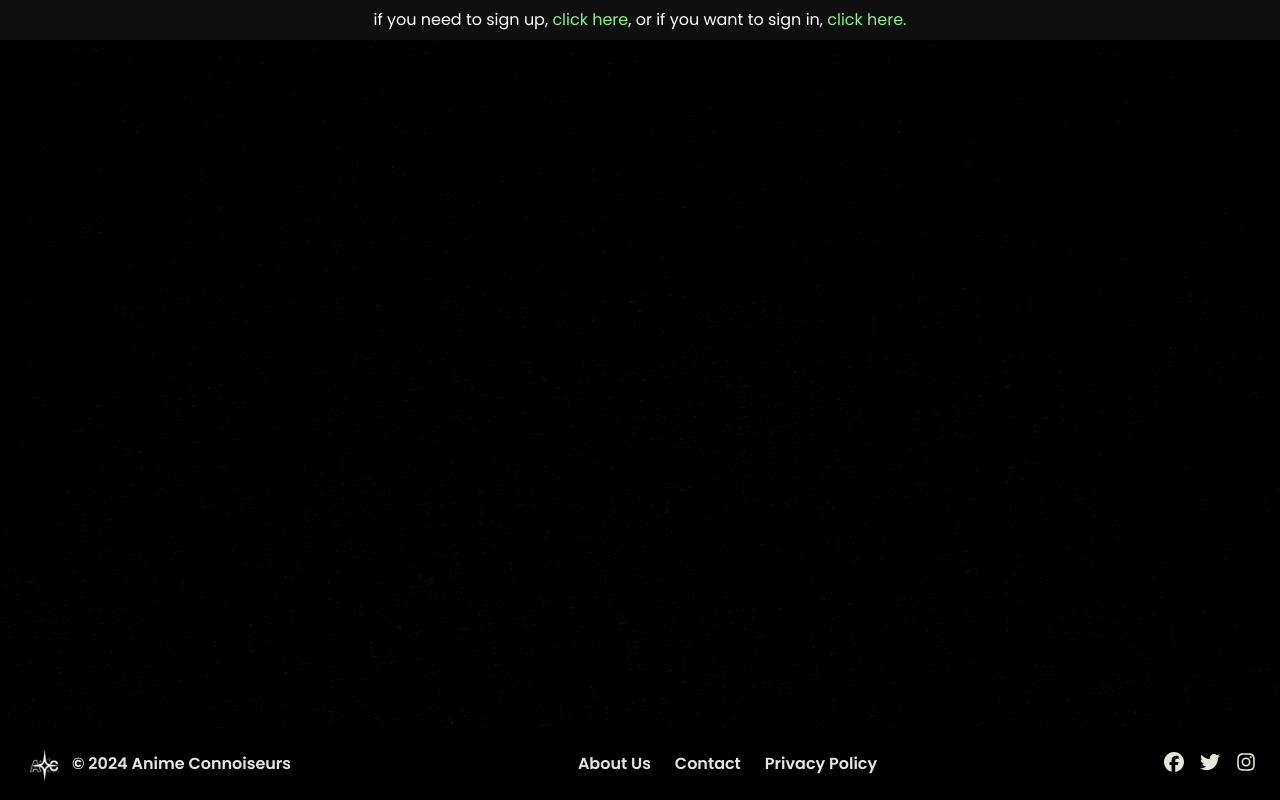
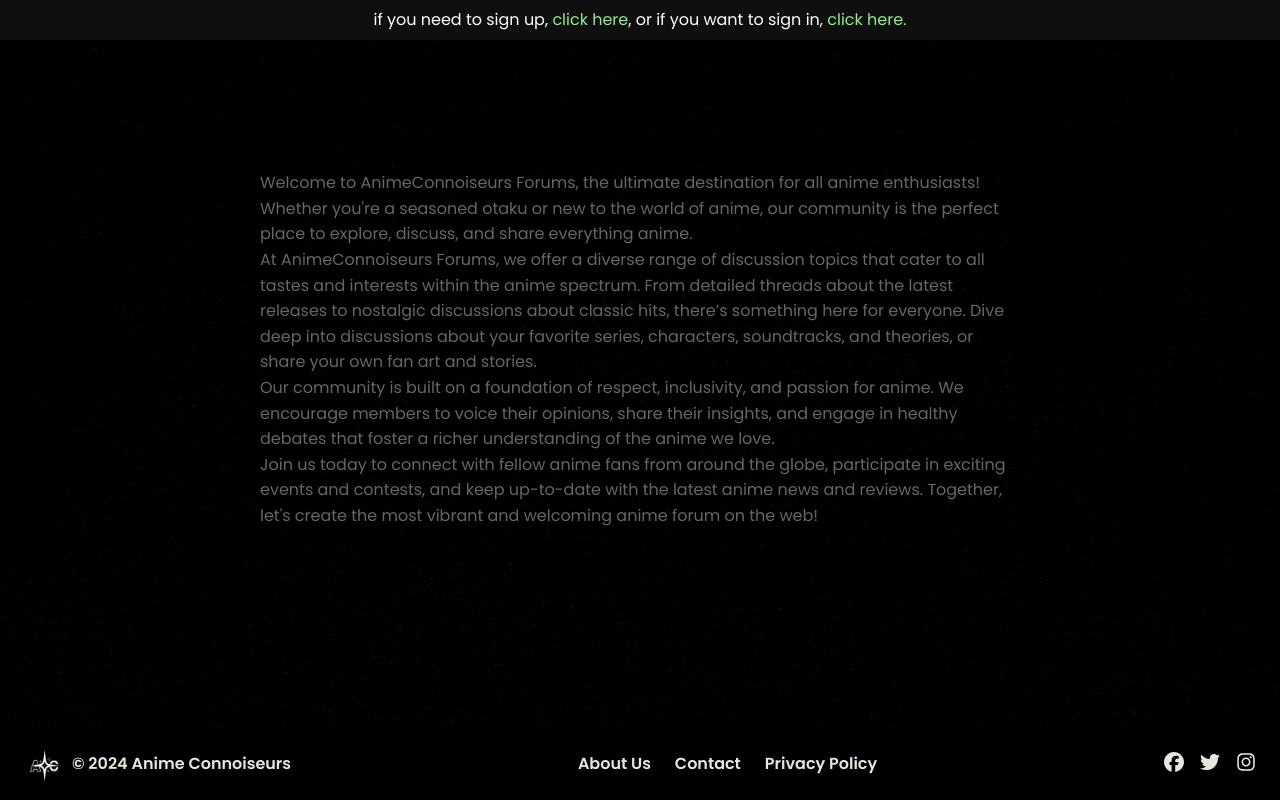
Before and after one commit to arestosora/zforums, a Vue app: page /about in a window 1280 px wide. Built offline with nearby package versions, Linux system fonts and the light colour scheme.

Commit message:
add: about component

```diff
--- /dev/null
+++ b/src/components/AboutComponent.vue
@@ -0,0 +1,42 @@
+<template>
+  <div class="about-me">
+    <p>Welcome to AnimeConnoiseurs Forums, the ultimate destination for all anime enthusiasts! Whether you're a seasoned otaku or new to the world of anime, our community is the perfect place to explore, discuss, and share everything anime.</p>
+    <p>At AnimeConnoiseurs Forums, we offer a diverse range of discussion topics that cater to all tastes and interests within the anime spectrum. From detailed threads about the latest releases to nostalgic discussions about classic hits, there’s something here for everyone. Dive deep into discussions about your favorite series, characters, soundtracks, and theories, or share your own fan art and stories.</p>
+    <p>Our community is built on a foundation of respect, inclusivity, and passion for anime. We encourage members to voice their opinions, share their insights, and engage in healthy debates that foster a richer understanding of the anime we love.</p>
+    <p>Join us today to connect with fellow anime fans from around the globe, participate in exciting events and contests, and keep up-to-date with the latest anime news and reviews. Together, let's create the most vibrant and welcoming anime forum on the web!</p>
+  </div>
+</template>
+
+<script lang="ts">
+import { defineComponent } from 'vue';
+
+export default defineComponent({
+  name: 'AboutMe'
+});
+</script>
+
+<style scoped>
+@import url('https://fonts.googleapis.com/css2?family=Poppins:wght@400;600&display=swap');
+
+.about-me {
+  padding: 20px;
+  color: white;
+  border-radius: 8px;
+  box-shadow: 0 4px 8px rgba(0, 0, 0, 0.1);
+  max-width: 800px;
+  margin: 20px auto;
+  margin-top: 7%;
+  font-family: 'Poppins', sans-serif;
+}
+
+.about-me h1 {
+  color: #333;
+  font-family: 'Poppins', sans-serif;
+}
+
+.about-me p {
+  color: #666;
+  line-height: 1.6;
+  font-family: 'Poppins', sans-serif;
+}
+</style>
--- a/src/components/FooterComponent.vue
+++ b/src/components/FooterComponent.vue
@@ -8,32 +8,32 @@
       <nav class="mt-4 md:mt-0">
         <ul class="flex space-x-6 text-base font-semibold">
           <li>
-            <a href="#" class="hover:text-gray-400 transition duration-300">About Us</a>
+            <router-link to="/about" class="hover:text-gray-400 transition duration-300">About Us</router-link>
           </li>
           <li>
-            <a href="#" class="hover:text-gray-400 transition duration-300">Contact</a>
+            <router-link to="/contact" class="hover:text-gray-400 transition duration-300">Contact</router-link>
           </li>
           <li>
-            <a href="#" class="hover:text-gray-400 transition duration-300">Privacy Policy</a>
+            <router-link to="/privacy-policy" class="hover:text-gray-400 transition duration-300">Privacy Policy</router-link>
           </li>
         </ul>
       </nav>
       <div class="mt-4 md:mt-0">
         <ul class="flex space-x-4">
           <li>
-            <a href="#" class="hover:text-gray-400 transition duration-300">
+            <router-link to="https://www.facebook.com" class="hover:text-gray-400 transition duration-300">
               <font-awesome-icon :icon="['fab', 'facebook']" class="h-5 w-5" />
-            </a>
+            </router-link>
           </li>
           <li>
-            <a href="#" class="hover:text-gray-400 transition duration-300">
+            <router-link to="https://www.twitter.com" class="hover:text-gray-400 transition duration-300">
               <font-awesome-icon :icon="['fab', 'twitter']" class="h-5 w-5" />
-            </a>
+            </router-link>
           </li>
           <li>
-            <a href="#" class="hover:text-gray-400 transition duration-300">
+            <router-link to="https://www.instagram.com" class="hover:text-gray-400 transition duration-300">
               <font-awesome-icon :icon="['fab', 'instagram']" class="h-5 w-5" />
-            </a>
+            </router-link>
           </li>
         </ul>
       </div>
@@ -46,12 +46,14 @@
 import { FontAwesomeIcon } from '@fortawesome/vue-fontawesome';
 import { library } from '@fortawesome/fontawesome-svg-core';
 import { faFacebook, faTwitter, faInstagram } from '@fortawesome/free-brands-svg-icons';
+import { RouterLink } from 'vue-router';
 library.add(faFacebook, faTwitter, faInstagram);
 
 export default defineComponent({
   name: "FooterComponent",
   components: {
-    FontAwesomeIcon
+    FontAwesomeIcon,
+    RouterLink
   }
 });
 </script>
--- a/src/components/HeaderComponent.vue
+++ b/src/components/HeaderComponent.vue
@@ -30,6 +30,6 @@
 }
 
 .bg-dark-gray {
-  background-color: #0f0f0f; /* Dark gray color */
+  background-color: #0f0f0f;
 }
 </style>
--- a/src/components/RegisterComponent.vue
+++ b/src/components/RegisterComponent.vue
@@ -26,12 +26,15 @@
   </div>
 </template>
 
-<script>
+<script lang="ts">
+import type { RegisterForm } from '@/interfaces/registerForm';
 import { ref } from 'vue';
+
+
 
 export default {
   setup() {
-    const form = ref({
+    const form = ref<RegisterForm>({
       username: '',
       email: '',
       password: '',
--- /dev/null
+++ b/src/interfaces/registerForm.ts
@@ -0,0 +1,6 @@
+export interface RegisterForm {
+    username: string;
+    email: string;
+    password: string;
+    confirmPassword: string;
+  }
--- a/src/router/index.ts
+++ b/src/router/index.ts
@@ -2,6 +2,7 @@
 import RegisterComponent from '@/components/RegisterComponent.vue'
 import HomeComponent from '@/components/HomeComponent.vue'
 import ProfileComponent from '@/components/ProfileComponent.vue'
+import AboutComponent from '@/components/AboutComponent.vue'
 import { authState } from '../auth';
 const router = createRouter({
   history: createWebHistory(import.meta.env.BASE_URL),
@@ -10,6 +11,11 @@
       path: '/',
       name: 'home',
       component: HomeComponent
+    },
+    {
+      path: '/about',
+      name: 'about',
+      component: AboutComponent
     },
     {
       path: '/register',
@@ -22,7 +28,6 @@
           next();
         }
       }
-
     },
     {
       path: '/profile',
@@ -36,11 +41,6 @@
         }
       }
     },
-
- //    {
- //      path: '/about',
- //      name: 'about',
- //    }
   ]
 })
 
```
